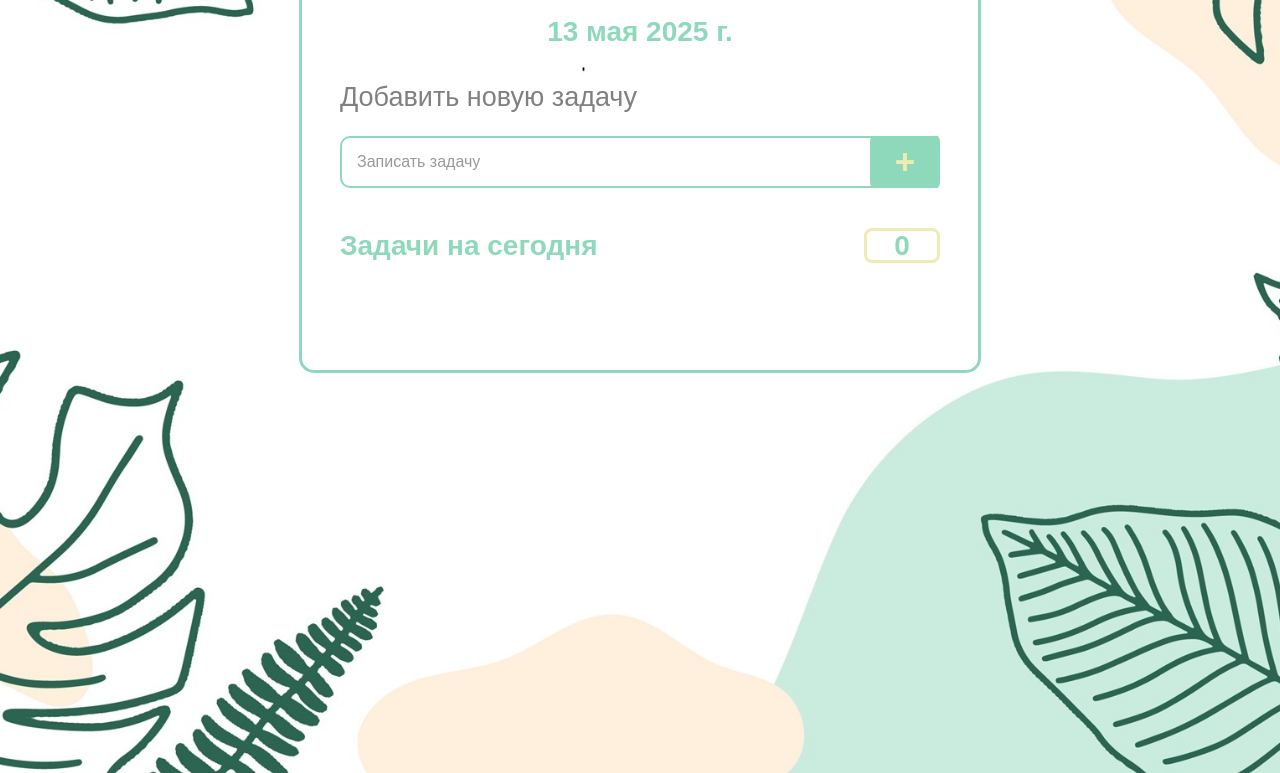
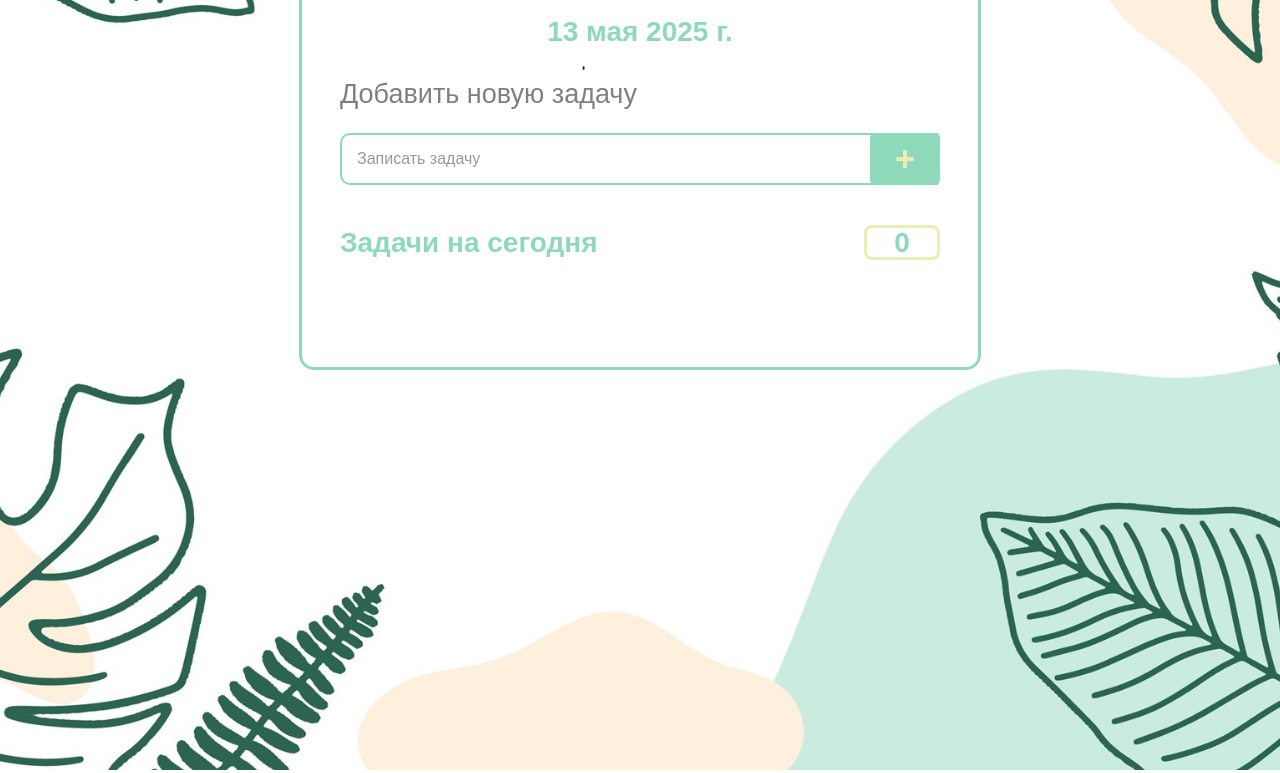
Before and after one commit to Lili-126/todo-list, a plain HTML site: page index.html in a window 1280 px wide. Shown: the part 299-1072 px from the top of the page. Drawn offline with Linux system fonts and the light colour scheme.

Commit message:
refactor: changes have been made to the function createDate()

```diff
--- a/index.html
+++ b/index.html
@@ -3,7 +3,7 @@
 <head>
   <meta charset="UTF-8">
   <meta name="viewport" content="width=device-width, initial-scale=1.0">
-  <title>TODO</title>
+  <title>Список дел</title>
   <link rel="stylesheet" href="style.css">
   <link rel="shortcut icon" href="images/icon.svg" type="image/x-icon">
 </head>
--- a/main.js
+++ b/main.js
@@ -6,17 +6,12 @@
 
 const createDate = () => {
   const date = document.querySelector('.date');
-  const textDate = document.createElement('span');
-  textDate.classList.add('text-date');
-  let a = new Date().toLocaleString('ru',
+  date.textContent = new Date().toLocaleString('ru',
     {
       day: 'numeric',
       month: 'long',
       year: 'numeric',
     });
-  console.log(a);
-  textDate.innerHTML = a;
-  date.append(textDate);
 }
 createDate();
 
@@ -36,7 +31,7 @@
             <img class="image-btn_delete" src="./images/trash.svg" alt="trash">
           </button>
         </div>
-  `
+  `;
   list.append(listItem);
 }
 
--- a/style.css
+++ b/style.css
@@ -85,9 +85,6 @@
 .date {
   text-align: center;
   margin-bottom: 30px;
-}
-
-.text-date{
   color: var(--color-primary);
   font-size: 2.8rem;
   line-height: 2.9rem;
```
